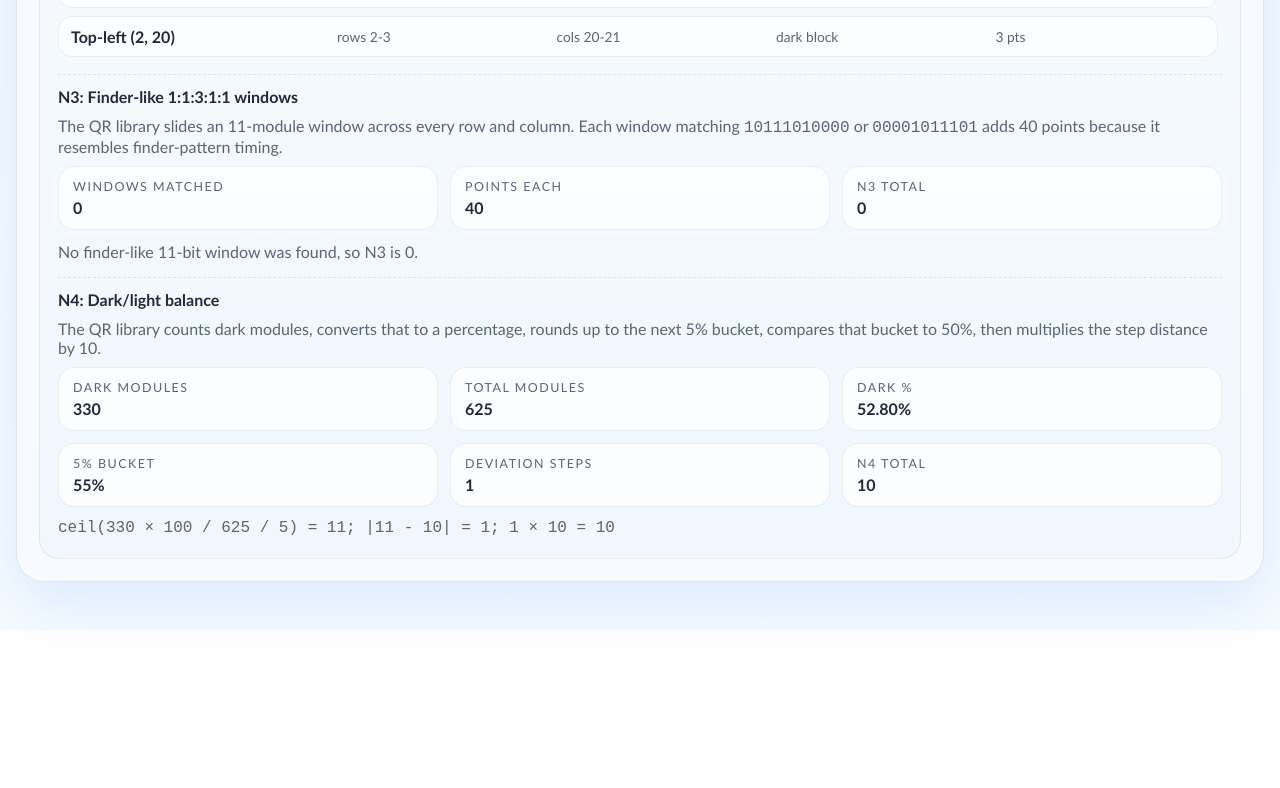
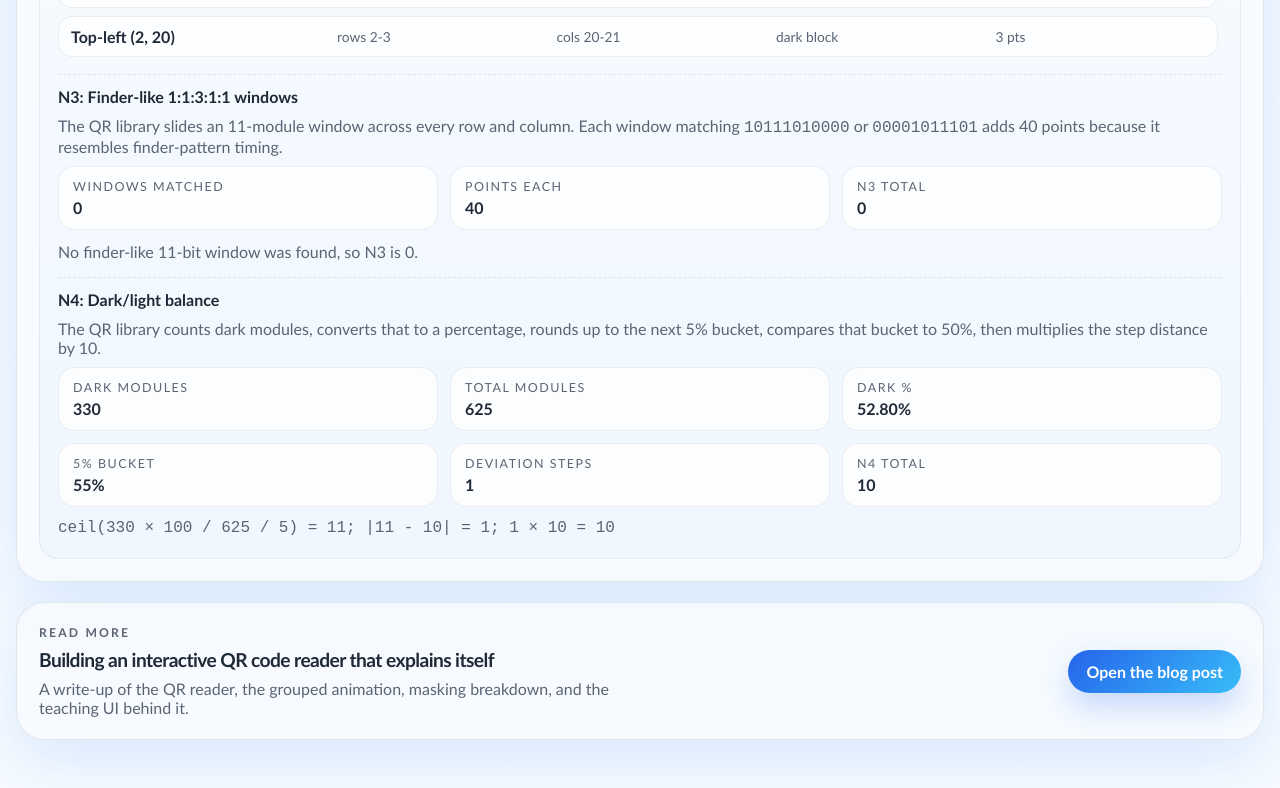
Before and after one commit to RakshithNM/interactive-qrcode-reader, a website built with Vite: page index.html in a window 1280 px wide. Shown: the part 9445-10233 px from the top of the page. Before the commit the page ends 10075 px from the top, so only its background shows below. Built offline with nearby package versions, Linux system fonts and the light colour scheme.

Commit message:
Added footer blog information

```diff
--- a/src/main.js
+++ b/src/main.js
@@ -254,6 +254,19 @@ app.innerHTML = `
         </div>
         <div id="maskingPanel" class="mask-grid"></div>
       </section>
+
+      <footer class="panel footer-panel">
+        <div class="footer-copy">
+          <p class="eyebrow">Read more</p>
+          <h2>Building an interactive QR code reader that explains itself</h2>
+          <p>
+            A write-up of the QR reader, the grouped animation, masking breakdown, and the teaching UI behind it.
+          </p>
+        </div>
+        <a class="footer-link" href="https://blog.rakshithnettar.com/building-an-interactive-qr-code-reader-that-explains-itself/" target="_blank" rel="noreferrer">
+          Open the blog post
+        </a>
+      </footer>
     </div>
   </div>
 `
--- a/src/styles.css
+++ b/src/styles.css
@@ -139,6 +139,48 @@ button {
 .workspace {
   display: grid;
   gap: 20px;
+}
+
+.footer-panel {
+  display: flex;
+  justify-content: space-between;
+  align-items: end;
+  gap: 18px;
+  padding: 22px;
+}
+
+.footer-copy {
+  display: grid;
+  gap: 8px;
+  max-width: 68ch;
+}
+
+.footer-copy h2 {
+  margin: 0;
+  font-size: 1.2rem;
+  letter-spacing: -0.03em;
+}
+
+.footer-copy p {
+  margin: 0;
+  color: var(--ink-soft);
+}
+
+.footer-link {
+  align-self: center;
+  white-space: nowrap;
+  font-weight: 700;
+  color: white;
+  text-decoration: none;
+  padding: 12px 18px;
+  border-radius: 999px;
+  background: linear-gradient(135deg, #2563eb, #38bdf8);
+  box-shadow: 0 14px 30px rgba(37, 99, 235, 0.24);
+}
+
+.footer-link:hover,
+.footer-link:focus-visible {
+  transform: translateY(-1px);
 }
 
 .controls-panel,
```
